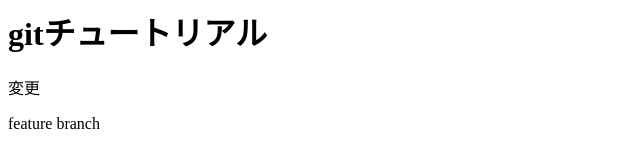
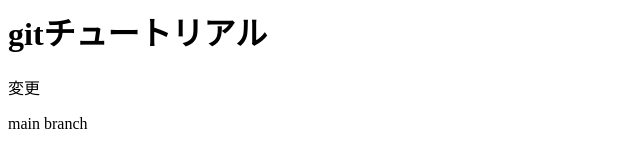
Before and after one commit to ryusei-engineer/git-lesson, a plain HTML site: page index.html in a window 1280 px wide. Shown: the full height of the page, 0-640 px from the left. Drawn offline with Linux system fonts and the light colour scheme.

Commit message:
コンフリクト

```diff
--- a/index.html
+++ b/index.html
@@ -1,3 +1,3 @@
 <h1>gitチュートリアル</h1>
 <p>変更</p>
-<p>feature branch</p>
+<p>main branch</p>
```
